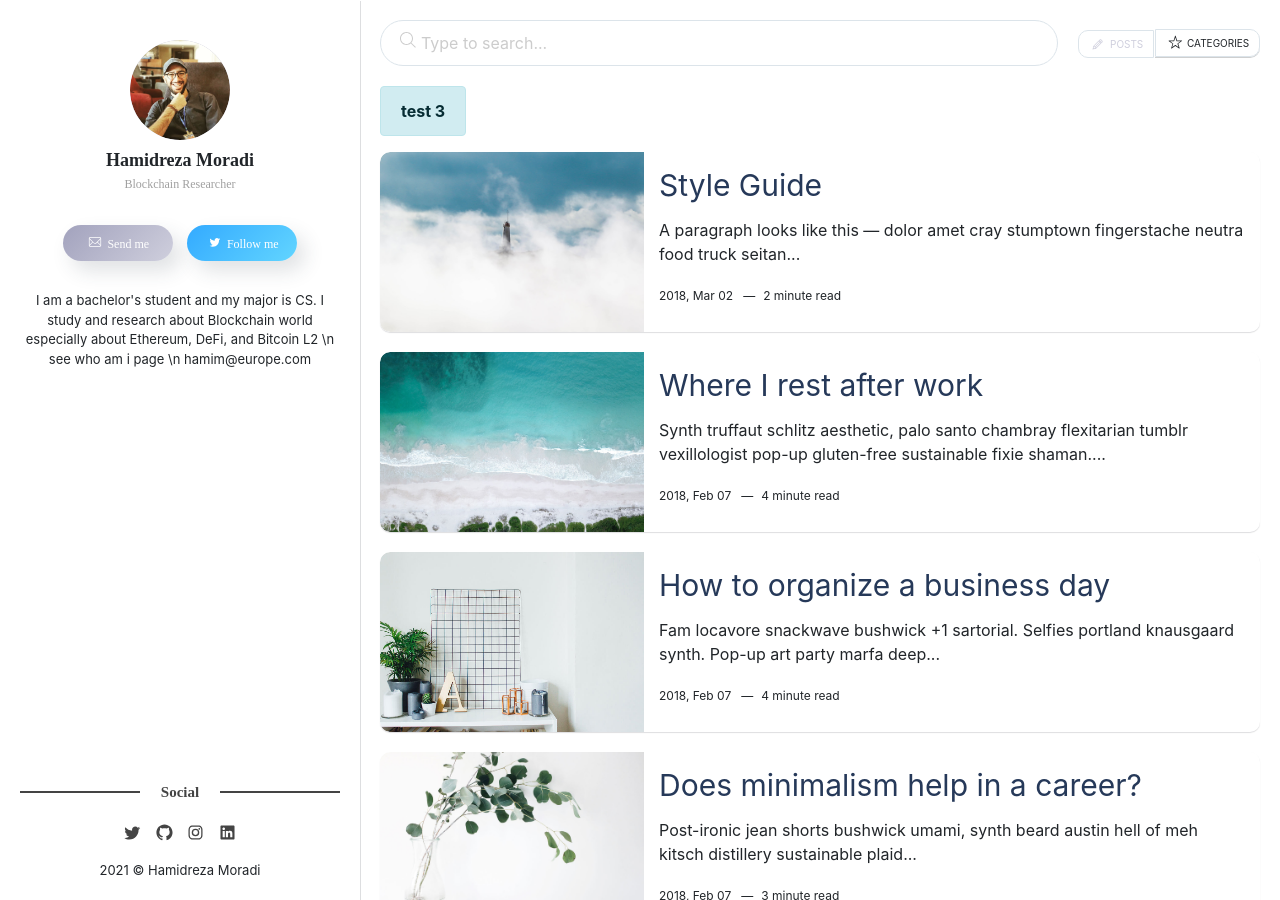
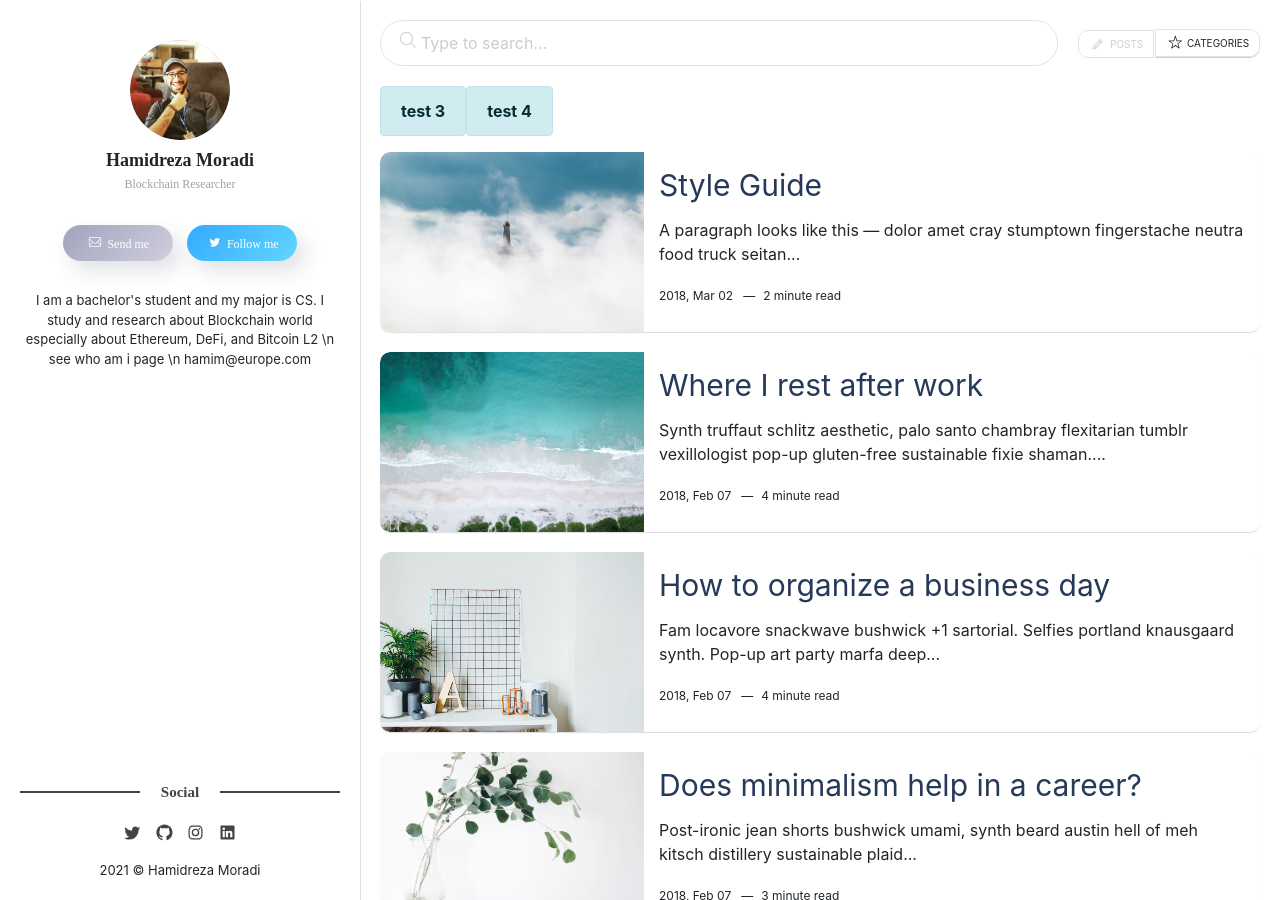
Before and after one commit to irnb/irnb.github.io, a Jekyll site: the page built from index.html, in a window 1280 px wide and 900 px high. Built offline with Jekyll 4.4.1, drawn with Linux system fonts in a browser that asks for light colours; some web fonts are replaced; the list of posts is cut into pages by our own code.

Commit message:
change  test2

```diff
--- a/index.html
+++ b/index.html
@@ -23,9 +23,17 @@ layout: home
 {% include header.html %}
 <div class="c-posts o-opacity" data-page="{{ currentPage }}" data-totalPages="{{ paginator.total_pages }}">
 
-<div class="alert alert-info" role="alert">
-  <a href="#" class="alert-link">test 3</a>
+  <div class="container">
+    <div class="row">
+      <div class="alert alert-info" role="alert">
+        <a href="#" class="alert-link">test 3</a>
+      </div>
+      <div class="alert alert-info" role="alert">
+        <a href="#" class="alert-link">test 4</a>
+      </div>
+    </div>
 </div>
+
 
   {% for post in site.posts limit:site.paginate offset:offset %}
   <article class="c-post">
```
